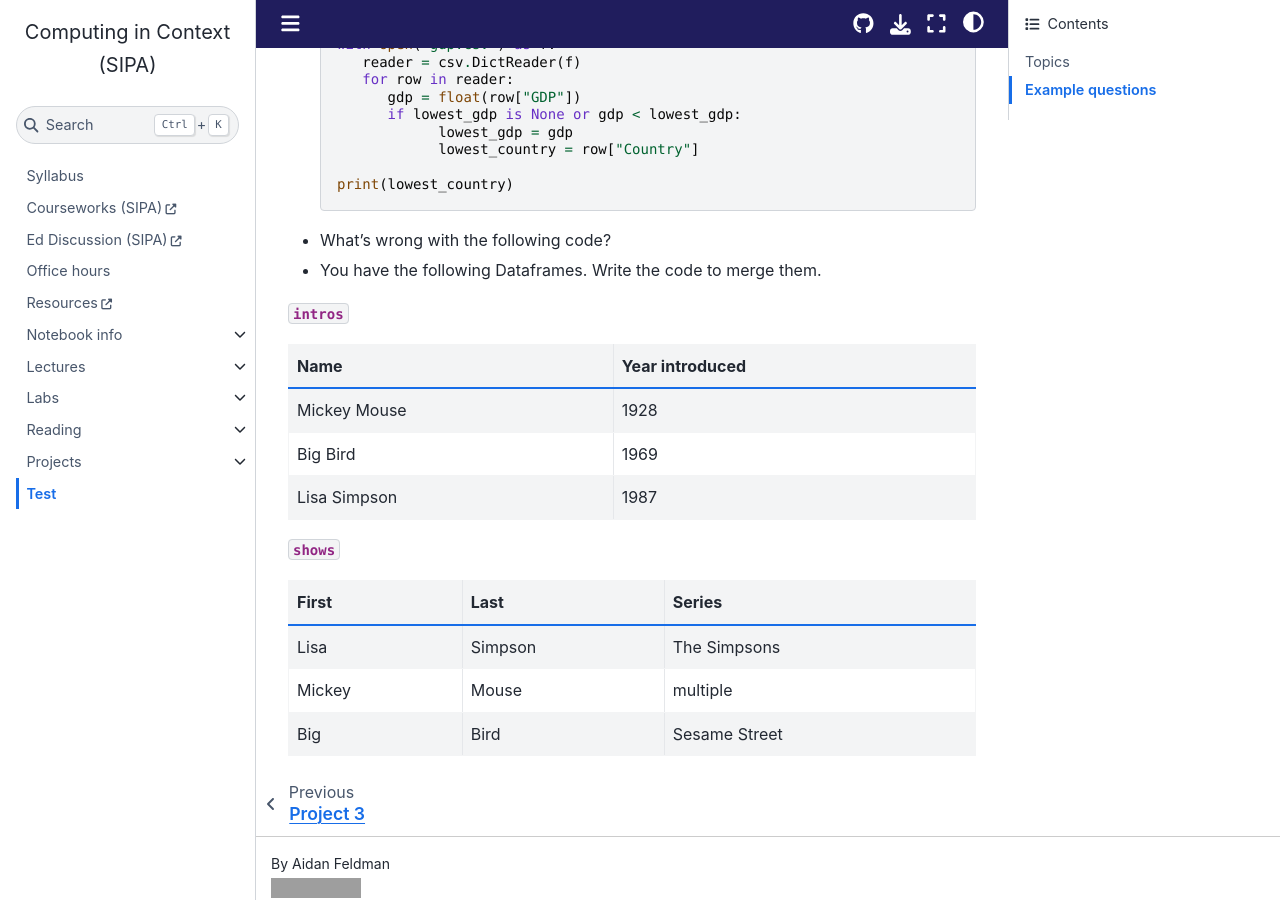
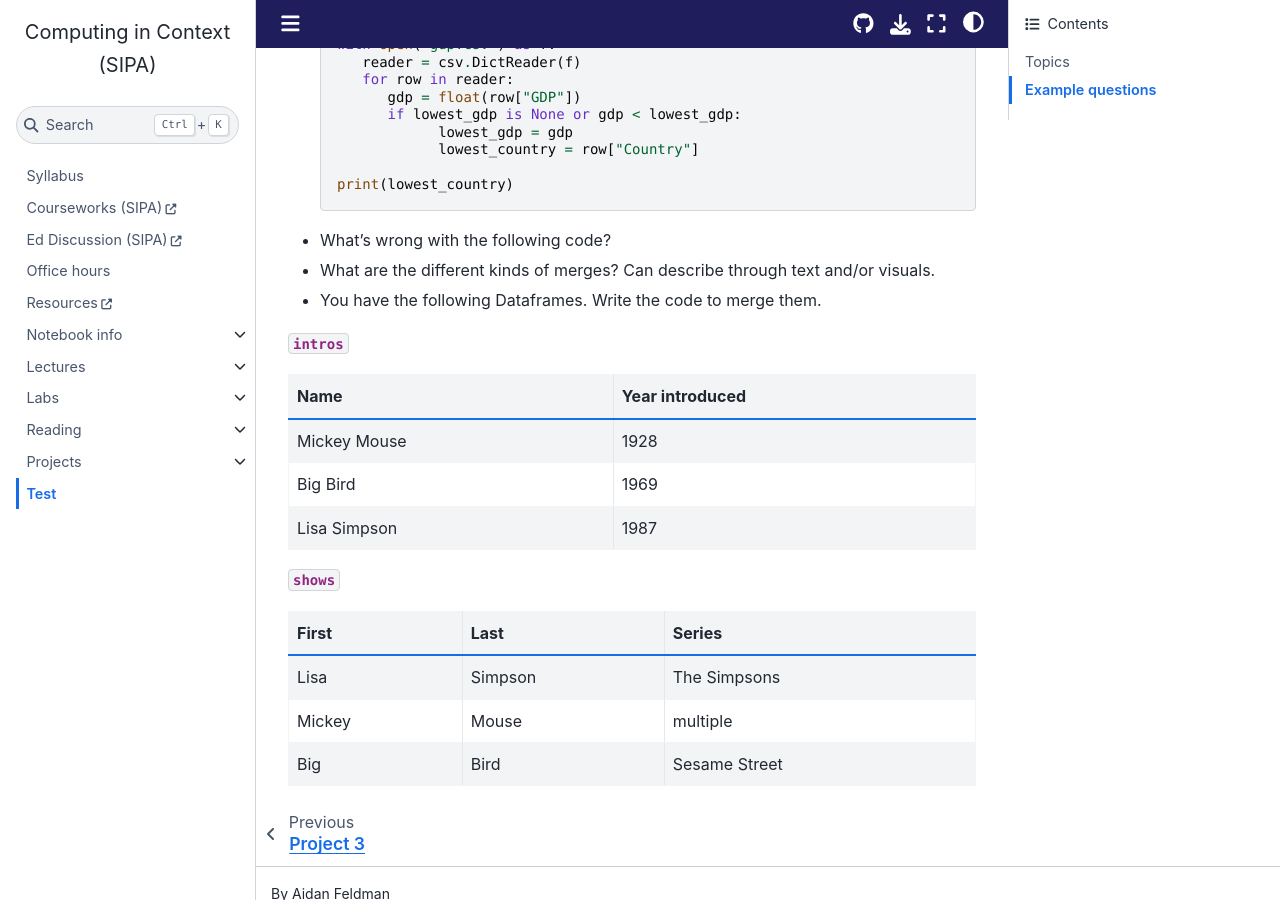
Before and after one commit to afeld/computing-in-context, a Jupyter Book: the page built from test.md, in a window 1280 px wide and 900 px high, scrolled down 1195 px. Built offline with Jupyter Book 1.0.4 settings and Sphinx 7.4.7 and the Sphinx Book theme 1.1.4, drawn with Linux system fonts in a browser that asks for light colours; pages that are not in the unit, such as notebooks, are missing from menus; comment, search, counter and statistics services are not loaded; grey boxes are pictures that could not be loaded.

Commit message:
add merges example question

````diff
--- a/test.md
+++ b/test.md
@@ -49,6 +49,7 @@ The test will cover some or all of the following:
   ```
 
 - What's wrong with the following code?
+- What are the different kinds of merges? Can describe through text and/or visuals.
 - You have the following Dataframes. Write the code to merge them.
 
 **`intros`**
````
